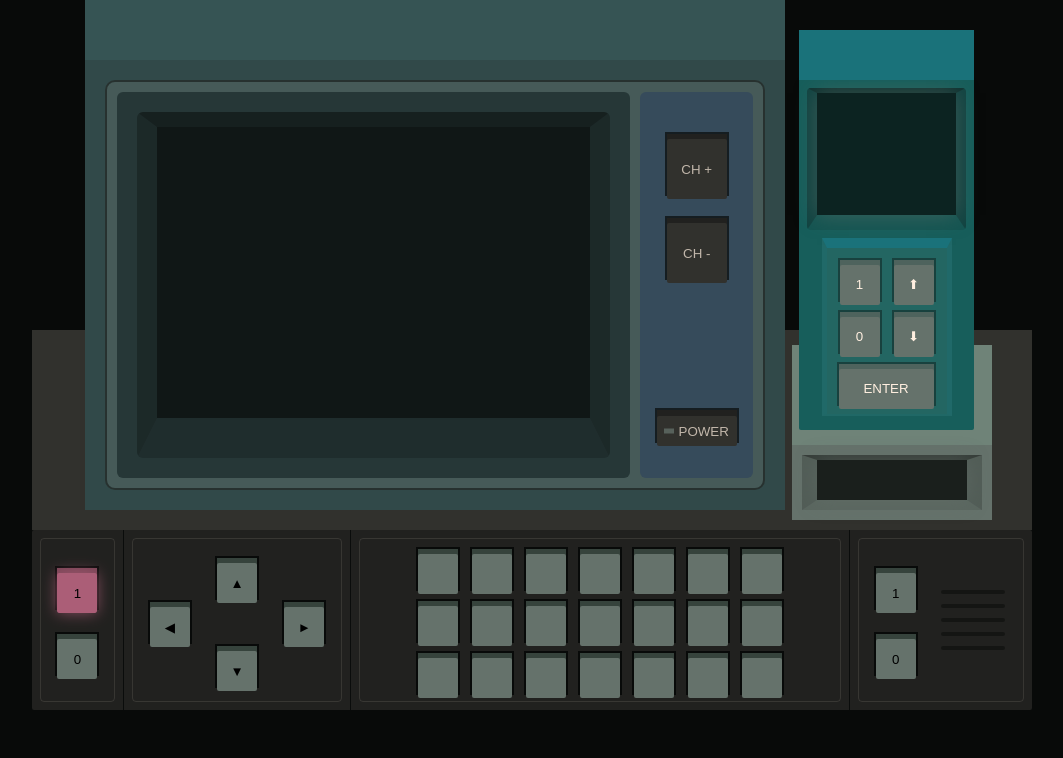
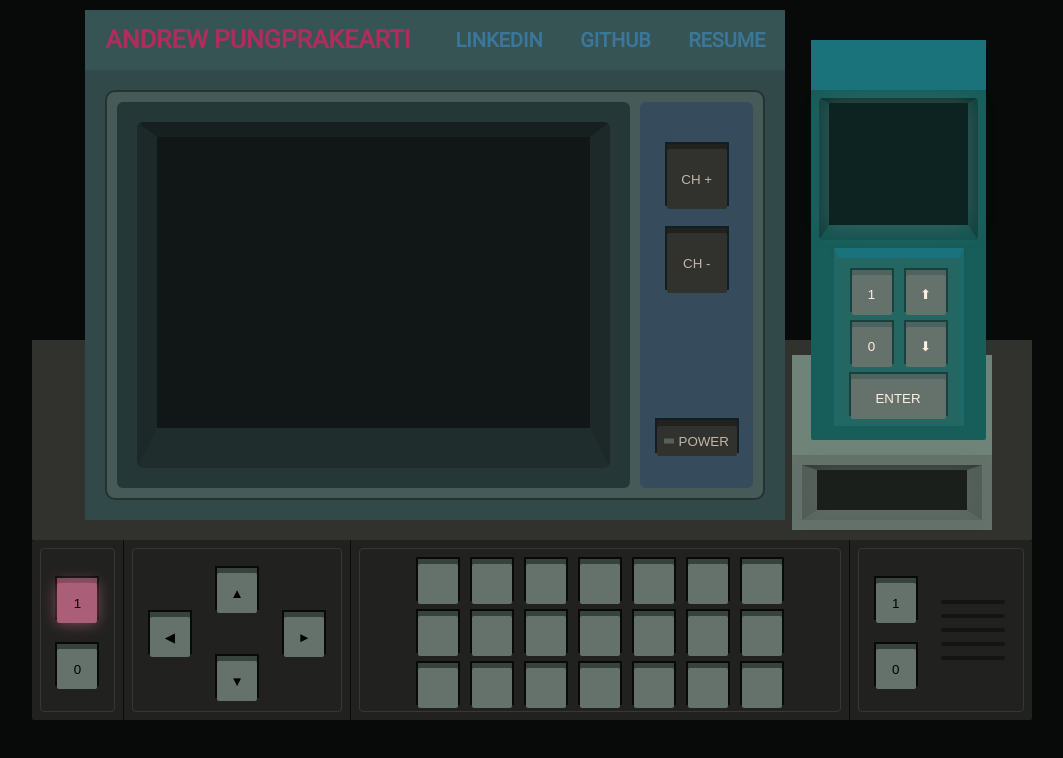
Before and after one commit to pungprakearti/bitb-nextjs, a Next.js app: page / in a window 1280 px wide. Shown: the top 758 px of the page, without its empty margins (108-1171 px from the left). Built offline with nearby package versions, Linux system fonts and the light colour scheme.

Commit message:
Add Nav and style

```diff
--- a/components/HWSelector/HWSelector.module.scss
+++ b/components/HWSelector/HWSelector.module.scss
@@ -6,7 +6,7 @@
   width: 175px;
   height: 350px;
   border-radius: 2px;
-  margin-left: 7px;
+  margin-left: 19px;
   margin-bottom: 15px;
 
   &:after {
--- /dev/null
+++ b/components/Nav/Nav.module.scss
@@ -0,0 +1,36 @@
+@import 'styles/main.scss';
+
+.wrap {
+  position: absolute;
+  left: 180px;
+  display: flex;
+  justify-content: space-between;
+  align-items: center;
+  width: 700px;
+  height: 60px;
+  z-index: 1;
+  opacity: 0.65;
+}
+
+.left,
+.right {
+  padding: 0 20px;
+}
+
+.left {
+  font-weight: 700;
+  font-size: rem(25px);
+  text-transform: uppercase;
+}
+
+.right {
+  text-transform: uppercase;
+  width: 50%;
+  display: flex;
+  justify-content: space-between;
+}
+
+.link {
+  text-decoration: none;
+  font-weight: 900;
+}
--- /dev/null
+++ b/components/Nav/Nav.tsx
@@ -0,0 +1,37 @@
+import cx from 'classnames'
+import Link from 'next/link'
+import styles from './Nav.module.scss'
+
+const Nav: React.FC = () => (
+  <nav className={cx(styles.wrap, 'container')}>
+    <div className={styles.left}>Andrew Pungprakearti</div>
+    <div className={styles.right}>
+      <Link
+        className={styles.link}
+        href='https://www.linkedin.com/in/andrewpungprakearti'
+        target='_blank'
+        rel='noreferrer'
+      >
+        LinkedIn
+      </Link>
+      <Link
+        className={styles.link}
+        href='https://github.com/pungprakearti'
+        target='_blank'
+        rel='noreferrer'
+      >
+        Github
+      </Link>
+      <Link
+        className={styles.link}
+        href='/AndrewPungprakearti_Resume2022.pdf'
+        target='_blank'
+        rel='noreferrer'
+      >
+        Resume
+      </Link>
+    </div>
+  </nav>
+)
+
+export default Nav
--- /dev/null
+++ b/components/Nav/index.ts
@@ -0,0 +1 @@
+export { default } from './Nav'
--- a/pages/index.tsx
+++ b/pages/index.tsx
@@ -1,10 +1,12 @@
 import cx from 'classnames'
 import Hardware from '@/components/Hardware'
+import Nav from '@/components/Nav'
 import styles from '@/styles/index.module.scss'
 
 export default function Home() {
   return (
-    <div className={cx(styles.wrap, ' container')}>
+    <div className={cx(styles.wrap, 'container')}>
+      <Nav />
       <Hardware />
     </div>
   )
--- a/styles/_variables.scss
+++ b/styles/_variables.scss
@@ -34,7 +34,7 @@ $spacing-micro: 4px;
 
 // Miscellaneous
 $base-font-size: $spacing-small;
-$container-width: 1312px;
+$container-width: 1125px;
 $container-padding-desktop: $spacing-x-large;
 $container-padding-mobile: $spacing-standard;
 $grid-gutter-width: $spacing-standard;
--- a/styles/index.module.scss
+++ b/styles/index.module.scss
@@ -1,5 +1,6 @@
 @import 'styles/main.scss';
 
 .wrap {
-  text-align: center;
+  position: relative;
+  padding-top: 10px;
 }
```
